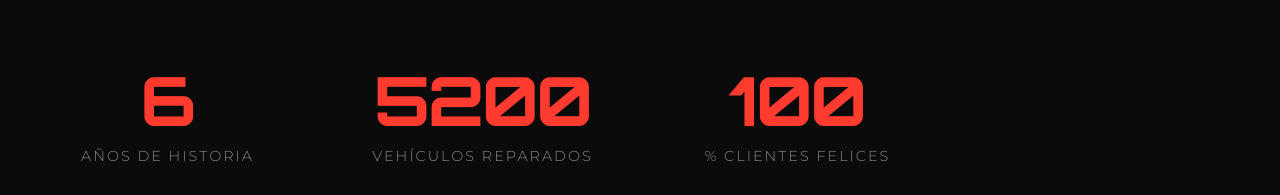
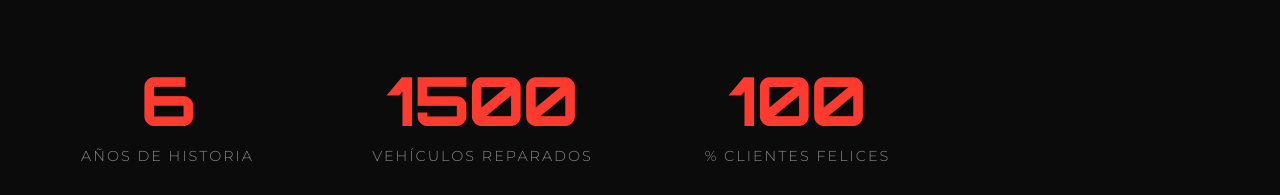
Before and after one commit to davidtabara/talleres-lorden, a plain HTML site: page index.html in a window 1280 px wide. Shown: the part 810-1005 px from the top of the page. Drawn offline with nearby package versions, Linux system fonts and the light colour scheme.

Commit message:
Add files via upload

```diff
--- a/index.html
+++ b/index.html
@@ -502,7 +502,7 @@
                     <p>Años de Historia</p>
                 </div>
                 <div class="stat-card">
-                    <h3 class="counter" data-target="5200">0</h3>
+                    <h3 class="counter" data-target="1500">0</h3>
                     <p>Vehículos Reparados</p>
                 </div>
                 <div class="stat-card">
```
